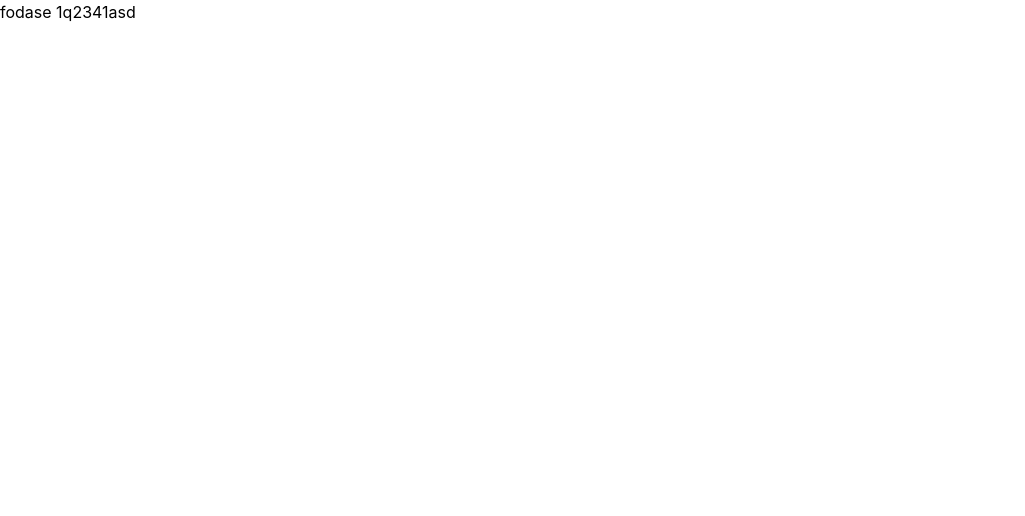
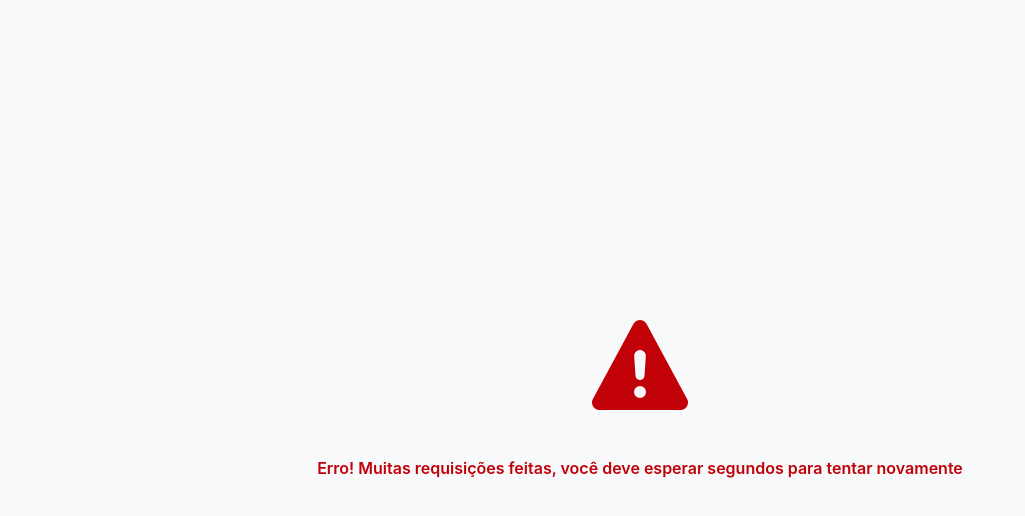
Before and after one commit to Arthur-Hirata/Vetra, a React (Vite) app in the folder Vetra/: page /too-many-requests in a window 1280 px wide. Shown: the top 516 px of the page, without its empty margins (0-1025 px from the left). Built offline with nearby package versions, Linux system fonts and the light colour scheme.

Commit message:
Add the front-end on the too many requests page

```diff
--- a/Vetra/src/pages/TooManyRequests/TooManyRequests.tsx
+++ b/Vetra/src/pages/TooManyRequests/TooManyRequests.tsx
@@ -4,12 +4,10 @@ import { useLocation } from "react-router-dom"
 export default function TooManyRequests(){
     const location = useLocation();
     const waitTime = location.state?.wait_time
-    console.log(waitTime)
     return (
-        <div>
-
-            fodase 1q2341asd
-            <h1>{waitTime}</h1>
+        <div className="flex flex-col items-center justify-center bg-background w-screen h-screen">
+            <i className="fa-solid fa-triangle-exclamation text-red-700 text-8xl font-bold"></i>
+            <span className="text-red-700 mt-10 font-semibold">Erro! Muitas requisições feitas, você deve esperar {waitTime} segundos para tentar novamente</span>
         </div>
     )
 }
```
